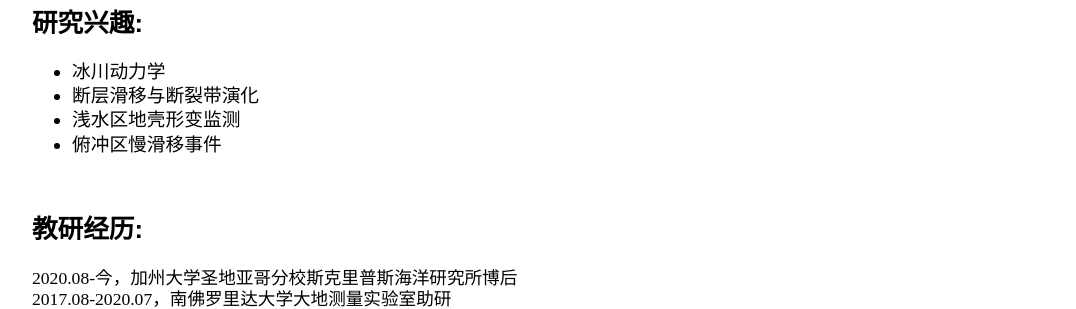
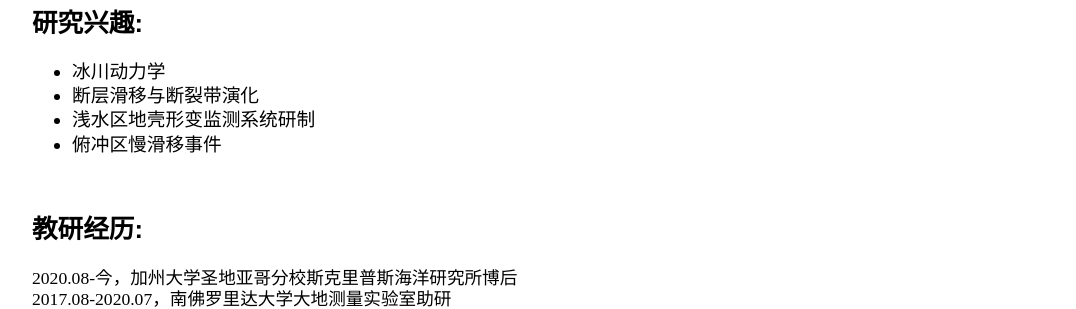
Before and after one commit to suruixie/suruixie.github.io, a Jekyll site: the page built from Chinese/index.html, in a window 1280 px wide. Shown: the part 258-567 px from the top of the page, without its empty margins (96-1172 px from the left). Built offline with Jekyll 4.4.1, drawn with Linux system fonts in a browser that asks for light colours; a style sheet for code colours, icons or effects is not loaded.

Commit message:
Update index.html

```diff
--- a/Chinese/index.html
+++ b/Chinese/index.html
@@ -17,7 +17,7 @@
 	    <ul class="research_list">
 		    <li style="line-height:130%; font-size:0.9em; color:#000000;">冰川动力学</a></li>
 		    <li style="line-height:130%; font-size:0.9em; color:#000000;">断层滑移与断裂带演化</a></li>
-		    <li style="line-height:130%; font-size:0.9em; color:#000000;">浅水区地壳形变监测</a></li>
+		    <li style="line-height:130%; font-size:0.9em; color:#000000;">浅水区地壳形变监测系统研制</a></li>
 		    <li style="line-height:130%; font-size:0.9em; color:#000000;">俯冲区慢滑移事件</a></li>
 
 	    </ul>
```
